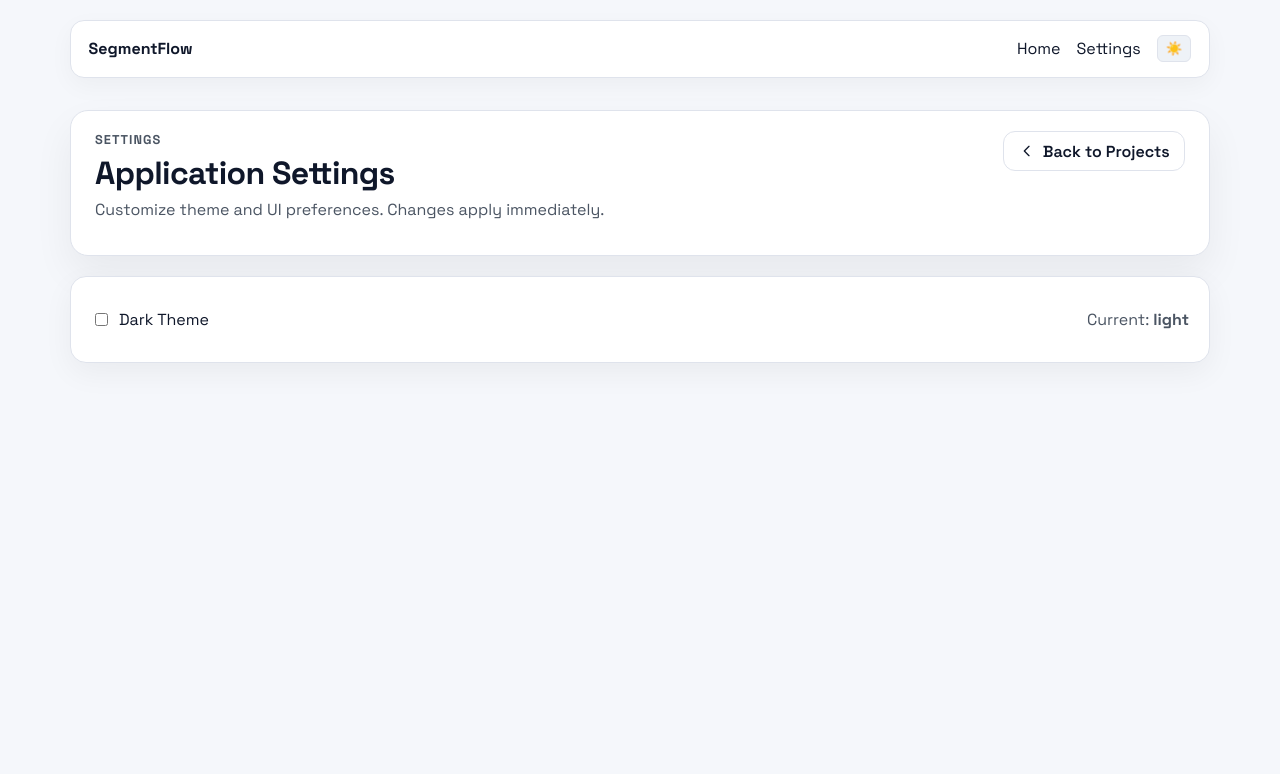
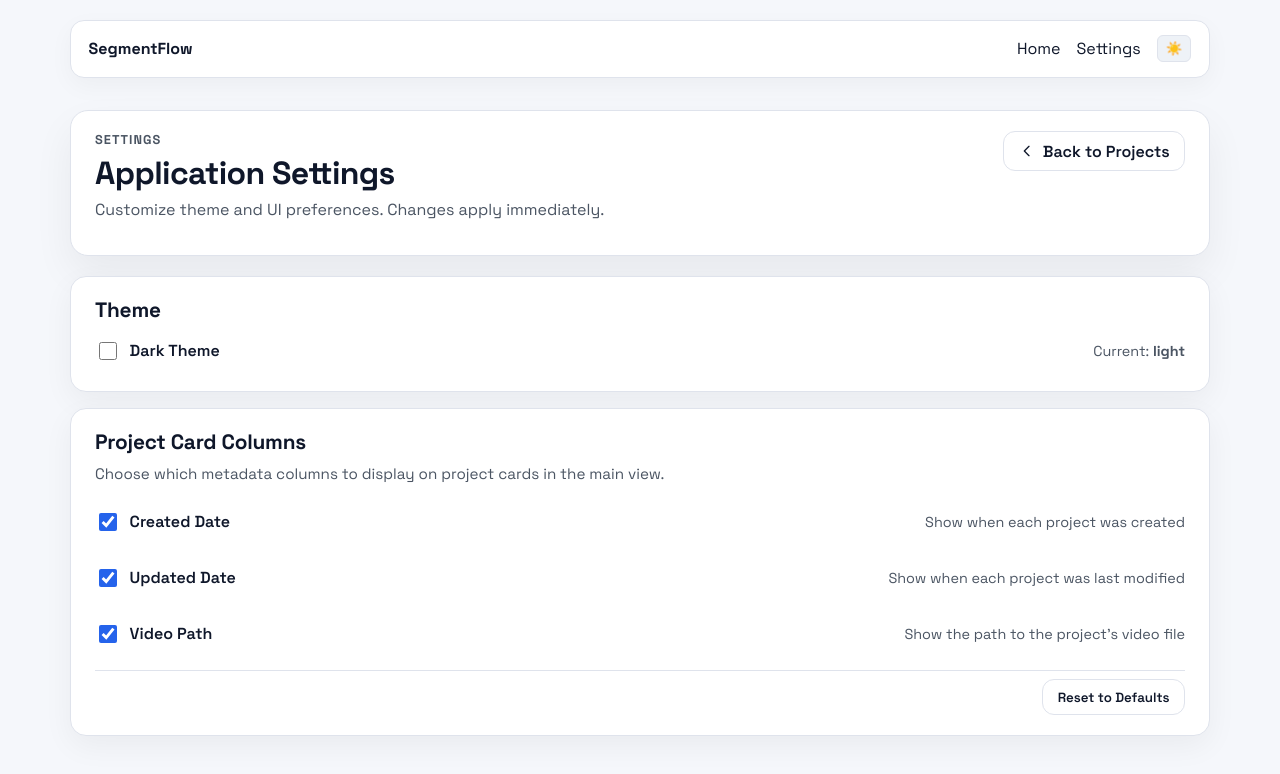
Before and after one commit to Woz4tetra/SegmentFlow, a Vue app in the folder frontend/: page /settings in a window 1280 px wide. Shown: the top 774 px of the page. Built offline with nearby package versions, Linux system fonts and the light colour scheme.

Commit message:
add user settings

```diff
--- a/frontend/src/pages/Home.vue
+++ b/frontend/src/pages/Home.vue
@@ -73,15 +73,15 @@
         </div>
 
         <div class="meta">
-          <div class="meta__row">
+          <div v-if="visible_columns.created" class="meta__row">
             <span>Created</span>
             <strong>{{ formatDate(project.created_at) }}</strong>
           </div>
-          <div class="meta__row">
+          <div v-if="visible_columns.updated" class="meta__row">
             <span>Updated</span>
             <strong>{{ formatDate(project.updated_at) }}</strong>
           </div>
-          <div v-if="project.video_path" class="meta__row" title="Video path">
+          <div v-if="visible_columns.video && project.video_path" class="meta__row" title="Video path">
             <span>Video</span>
             <strong class="truncate">{{ project.video_path }}</strong>
           </div>
@@ -96,11 +96,16 @@
 import { storeToRefs } from 'pinia';
 import type { Project, ProjectStage } from '../stores/projects';
 import { useProjectsStore } from '../stores/projects';
+import { useUserSettingsStore } from '../stores/userSettings';
 import { useRouter } from 'vue-router';
 
 const projectsStore = useProjectsStore();
 const { projects, total, loading, error } = storeToRefs(projectsStore);
 const { fetchProjects } = projectsStore;
+
+const userSettingsStore = useUserSettingsStore();
+const { visible_columns } = storeToRefs(userSettingsStore);
+
 const router = useRouter();
 
 const stageMeta: Record<ProjectStage, { label: string; tone: 'info' | 'warn' | 'success' | 'accent' }> = {
@@ -264,6 +269,8 @@
   background: var(--surface, #ffffff);
   border-color: var(--border, #dfe3ec);
   color: var(--text, #0f172a);
+  text-decoration: none;
+  display: inline-block;
 }
 
 .primary:not(:disabled):hover,
--- a/frontend/src/pages/Settings.vue
+++ b/frontend/src/pages/Settings.vue
@@ -16,9 +16,11 @@
     </div>
   </section>
 
-  <!-- Main settings card: full-width like Home hero card -->
+  <!-- Main settings cards -->
   <section class="content">
+    <!-- Theme Settings -->
     <div class="settings-card">
+      <h2 class="section-title">Theme</h2>
       <div class="settings-row">
         <label class="field field--inline">
           <input type="checkbox" :checked="theme === 'dark'" @change="toggleTheme" />
@@ -27,16 +29,78 @@
         <p class="muted">Current: <strong>{{ theme }}</strong></p>
       </div>
     </div>
+
+    <!-- Column Visibility Settings -->
+    <div class="settings-card">
+      <h2 class="section-title">Project Card Columns</h2>
+      <p class="section-description">
+        Choose which metadata columns to display on project cards in the main view.
+      </p>
+
+      <div class="settings-group">
+        <div class="settings-row">
+          <label class="field field--inline">
+            <input
+              type="checkbox"
+              :checked="visible_columns.created"
+              @change="handleColumnToggle('created')"
+            />
+            <span>Created Date</span>
+          </label>
+          <p class="muted">Show when each project was created</p>
+        </div>
+
+        <div class="settings-row">
+          <label class="field field--inline">
+            <input
+              type="checkbox"
+              :checked="visible_columns.updated"
+              @change="handleColumnToggle('updated')"
+            />
+            <span>Updated Date</span>
+          </label>
+          <p class="muted">Show when each project was last modified</p>
+        </div>
+
+        <div class="settings-row">
+          <label class="field field--inline">
+            <input
+              type="checkbox"
+              :checked="visible_columns.video"
+              @change="handleColumnToggle('video')"
+            />
+            <span>Video Path</span>
+          </label>
+          <p class="muted">Show the path to the project's video file</p>
+        </div>
+      </div>
+
+      <div class="settings-footer">
+        <button class="ghost" type="button" @click="resetSettings">
+          Reset to Defaults
+        </button>
+      </div>
+    </div>
   </section>
 </template>
 
 <script lang="ts" setup>
 import { storeToRefs } from 'pinia';
-import { useAppStore } from '../stores/app';
+import { useUserSettingsStore, type ColumnVisibility } from '../stores/userSettings';
 
-const app = useAppStore();
-const { theme } = storeToRefs(app);
-const { toggleTheme } = app;
+const userSettings = useUserSettingsStore();
+const { theme, visible_columns } = storeToRefs(userSettings);
+const { toggleTheme, toggleColumnVisibility, resetToDefaults } = userSettings;
+
+const handleColumnToggle = (column: keyof ColumnVisibility) => {
+  toggleColumnVisibility(column);
+};
+
+const resetSettings = () => {
+  if (confirm('Reset all settings to defaults?')) {
+    resetToDefaults();
+  }
+};
 </script>
 
 <style scoped>
@@ -76,20 +140,92 @@
   border-radius: 12px;
   font-weight: 600;
   text-decoration: none;
+  cursor: pointer;
+  transition: transform 0.12s ease, box-shadow 0.12s ease;
 }
 
-.content { width: 100%; }
+.ghost:hover {
+  transform: translateY(-2px);
+  box-shadow: 0 6px 20px rgba(0, 0, 0, 0.08);
+}
+
+.content {
+  width: 100%;
+  display: flex;
+  flex-direction: column;
+  gap: 1rem;
+}
+
 .settings-card {
   width: 100%;
   border: 1px solid var(--border, #dfe3ec);
   border-radius: 16px;
-  padding: 1rem 1.25rem;
+  padding: 1.25rem 1.5rem;
   background: var(--surface, #ffffff);
   box-shadow: 0 10px 30px rgba(0, 0, 0, 0.05);
 }
-.settings-row { display: flex; align-items: center; justify-content: space-between; gap: 1rem; }
-.field { display: flex; gap: 0.5rem; align-items: center; }
-.muted { color: var(--muted, #4b5563); }
+
+.section-title {
+  margin: 0 0 0.5rem;
+  font-size: 1.3rem;
+  font-weight: 700;
+  letter-spacing: -0.01em;
+  color: var(--text, #0f172a);
+}
+
+.section-description {
+  margin: 0 0 1rem;
+  color: var(--muted, #4b5563);
+  font-size: 0.95rem;
+  line-height: 1.5;
+}
+
+.settings-group {
+  display: flex;
+  flex-direction: column;
+  gap: 1rem;
+  margin-bottom: 1rem;
+}
+
+.settings-row {
+  display: flex;
+  align-items: center;
+  justify-content: space-between;
+  gap: 1rem;
+  padding: 0.5rem 0;
+}
+
+.field {
+  display: flex;
+  gap: 0.6rem;
+  align-items: center;
+  cursor: pointer;
+}
+
+.field--inline {
+  font-weight: 600;
+  font-size: 1rem;
+}
+
+.field input[type="checkbox"] {
+  width: 18px;
+  height: 18px;
+  cursor: pointer;
+  accent-color: #2563eb;
+}
+
+.muted {
+  color: var(--muted, #4b5563);
+  font-size: 0.9rem;
+  margin: 0;
+}
+
+.settings-footer {
+  display: flex;
+  justify-content: flex-end;
+  padding-top: 0.5rem;
+  border-top: 1px solid var(--border, #dfe3ec);
+}
 
 @media (max-width: 900px) {
   .hero { flex-direction: column; }
--- a/frontend/src/stores/app.ts
+++ b/frontend/src/stores/app.ts
@@ -1,14 +1,22 @@
 import { defineStore } from 'pinia';
+import { useUserSettingsStore } from './userSettings';
 
 export type Theme = 'light' | 'dark';
 
 export const useAppStore = defineStore('app', {
   state: () => ({
-    theme: 'light' as Theme,
+    // Theme is now managed by userSettings store
   }),
+  getters: {
+    theme(): Theme {
+      const userSettings = useUserSettingsStore();
+      return userSettings.theme;
+    },
+  },
   actions: {
     toggleTheme() {
-      this.theme = this.theme === 'light' ? 'dark' : 'light';
+      const userSettings = useUserSettingsStore();
+      userSettings.toggleTheme();
     },
   },
 });
--- /dev/null
+++ b/frontend/src/stores/userSettings.ts
@@ -0,0 +1,111 @@
+import { defineStore } from 'pinia';
+
+export type Theme = 'light' | 'dark';
+
+export interface ColumnVisibility {
+  created: boolean;
+  updated: boolean;
+  video: boolean;
+}
+
+export interface UserSettings {
+  theme: Theme;
+  visible_columns: ColumnVisibility;
+  column_order: string[];
+}
+
+// Cookie helper functions
+const COOKIE_NAME = 'segmentflow_settings';
+const COOKIE_MAX_AGE = 365 * 24 * 60 * 60; // 1 year in seconds
+
+function getCookie(name: string): string | null {
+  const match = document.cookie.match(new RegExp('(^| )' + name + '=([^;]+)'));
+  return match ? decodeURIComponent(match[2]) : null;
+}
+
+function setCookie(name: string, value: string, maxAge: number): void {
+  document.cookie = `${name}=${encodeURIComponent(value)}; path=/; max-age=${maxAge}; SameSite=Lax`;
+}
+
+function loadSettingsFromCookie(): Partial<UserSettings> {
+  const raw = getCookie(COOKIE_NAME);
+  if (!raw) return {};
+
+  try {
+    return JSON.parse(raw) as Partial<UserSettings>;
+  } catch (err) {
+    console.warn('Failed to parse settings cookie:', err);
+    return {};
+  }
+}
+
+function saveSettingsToCookie(settings: UserSettings): void {
+  const raw = JSON.stringify(settings);
+  setCookie(COOKIE_NAME, raw, COOKIE_MAX_AGE);
+}
+
+// Default settings
+const defaultSettings: UserSettings = {
+  theme: 'light',
+  visible_columns: {
+    created: true,
+    updated: true,
+    video: true,
+  },
+  column_order: ['created', 'updated', 'video'],
+};
+
+export const useUserSettingsStore = defineStore('userSettings', {
+  state: (): UserSettings => {
+    const savedSettings = loadSettingsFromCookie();
+    return {
+      theme: savedSettings.theme ?? defaultSettings.theme,
+      visible_columns: {
+        ...defaultSettings.visible_columns,
+        ...savedSettings.visible_columns,
+      },
+      column_order: savedSettings.column_order ?? defaultSettings.column_order,
+    };
+  },
+  actions: {
+    toggleTheme() {
+      this.theme = this.theme === 'light' ? 'dark' : 'light';
+      this.persistToCookie();
+    },
+
+    setTheme(theme: Theme) {
+      this.theme = theme;
+      this.persistToCookie();
+    },
+
+    setColumnVisibility(column: keyof ColumnVisibility, visible: boolean) {
+      this.visible_columns[column] = visible;
+      this.persistToCookie();
+    },
+
+    toggleColumnVisibility(column: keyof ColumnVisibility) {
+      this.visible_columns[column] = !this.visible_columns[column];
+      this.persistToCookie();
+    },
+
+    setColumnOrder(order: string[]) {
+      this.column_order = order;
+      this.persistToCookie();
+    },
+
+    resetToDefaults() {
+      this.theme = defaultSettings.theme;
+      this.visible_columns = { ...defaultSettings.visible_columns };
+      this.column_order = [...defaultSettings.column_order];
+      this.persistToCookie();
+    },
+
+    persistToCookie() {
+      saveSettingsToCookie({
+        theme: this.theme,
+        visible_columns: this.visible_columns,
+        column_order: this.column_order,
+      });
+    },
+  },
+});
```
